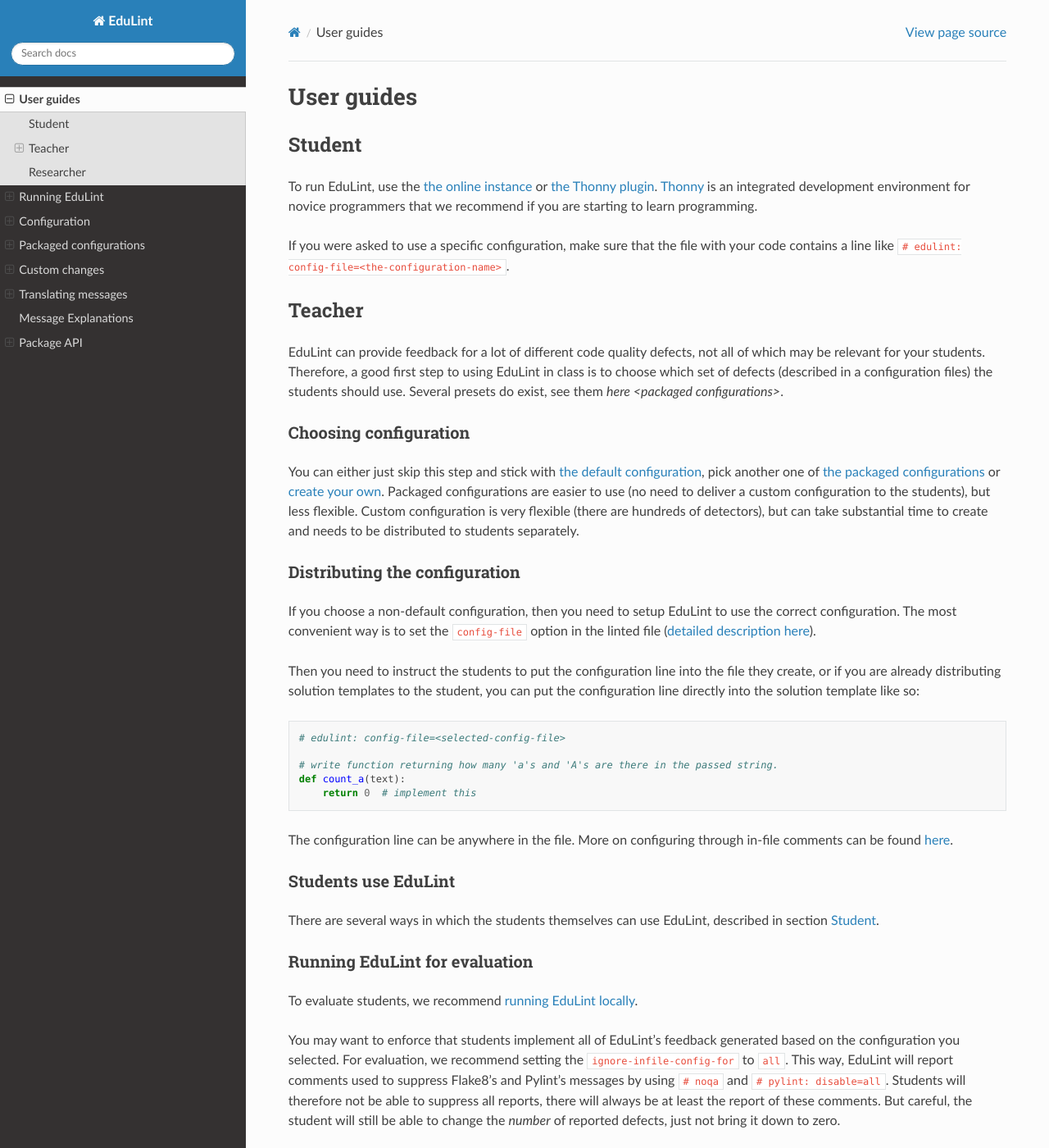
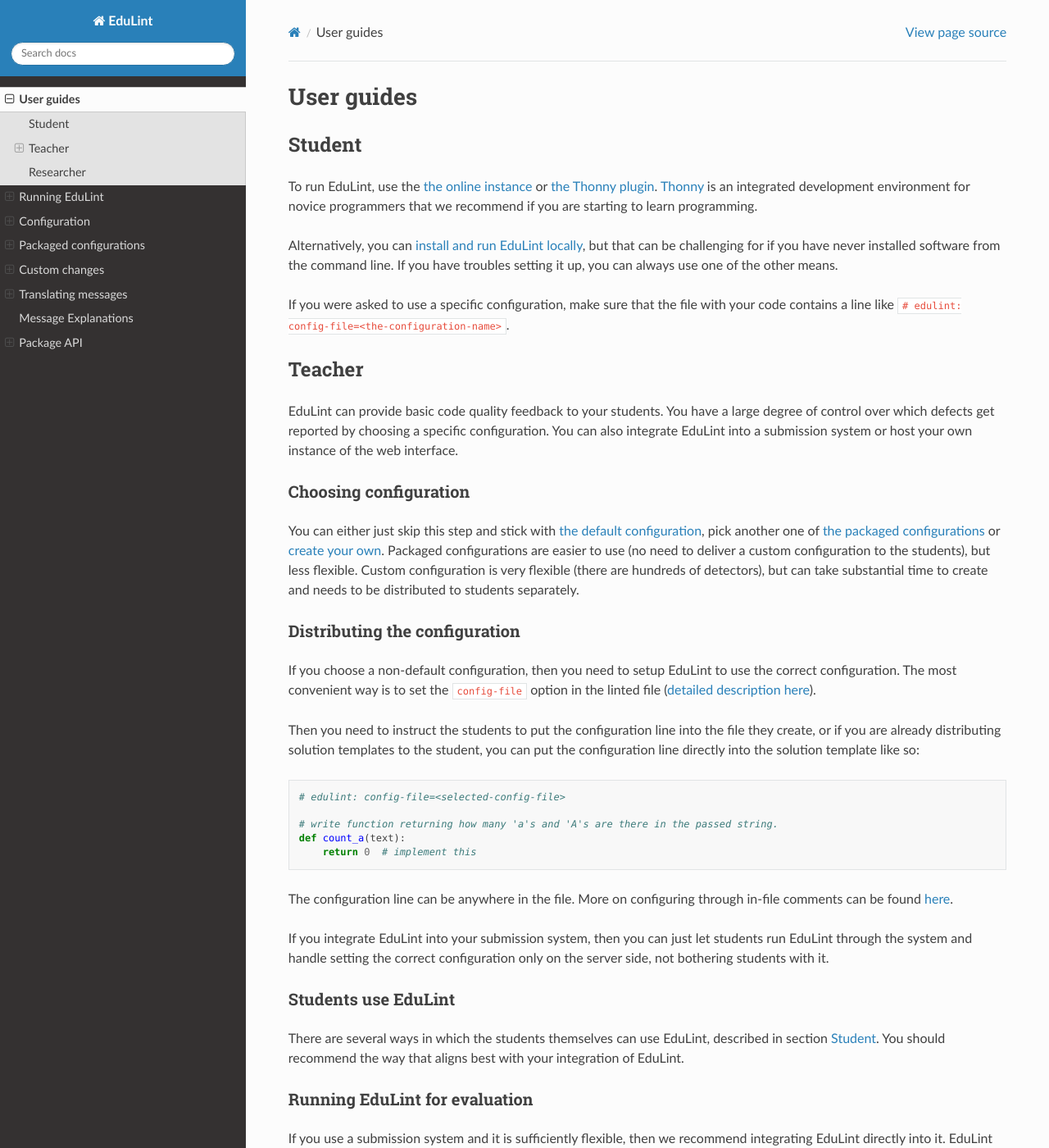
Before and after one commit to GiraffeReversed/edulint, a Sphinx documentation site: the page built from docs/source/user_guides.rst, in a window 1280 px wide and 1400 px high. Shown: the whole window at 82% size. Built offline with Sphinx 7.4.7 and the Read the Docs theme 3.1.0, drawn with Linux system fonts in a browser that asks for light colours; the version number could not be read and is left out; cross-references to code outside the pages are shown as plain code; some of the changed text lies outside the part shown.

Commit message:
docs: tweak user guides

```diff
--- a/docs/source/user_guides.rst
+++ b/docs/source/user_guides.rst
@@ -6,12 +6,14 @@
 
 To run EduLint, use the :ref:`the online instance <online instance>` or :ref:`the Thonny plugin <thonny plugin>`. `Thonny <https://thonny.org/>`_ is an integrated development environment for novice programmers that we recommend if you are starting to learn programming.
 
+Alternatively, you can :ref:`install and run EduLint locally <local installation>`, but that can be challenging for if you have never installed software from the command line. If you have troubles setting it up, you can always use one of the other means.
+
 If you were asked to use a specific configuration, make sure that the file with your code contains a line like :code:`# edulint: config-file=<the-configuration-name>`.
 
 Teacher
 ^^^^^^^
 
-EduLint can provide feedback for a lot of different code quality defects, not all of which may be relevant for your students. Therefore, a good first step to using EduLint in class is to choose which set of defects (described in a configuration files) the students should use. Several presets do exist, see them `here <packaged configurations>`.
+EduLint can provide basic code quality feedback to your students. You have a large degree of control over which defects get reported by choosing a specific configuration. You can also integrate EduLint into a submission system or host your own instance of the web interface.
 
 Choosing configuration
 """"""""""""""""""""""
@@ -35,15 +37,19 @@
 
 The configuration line can be anywhere in the file. More on configuring through in-file comments can be found :ref:`here <infile configuration>`.
 
+If you integrate EduLint into your submission system, then you can just let students run EduLint through the system and handle setting the correct configuration only on the server side, not bothering students with it.
+
 Students use EduLint
 """"""""""""""""""""
 
-There are several ways in which the students themselves can use EduLint, described in section `Student`_.
+There are several ways in which the students themselves can use EduLint, described in section `Student`_. You should recommend the way that aligns best with your integration of EduLint.
 
 Running EduLint for evaluation
 """"""""""""""""""""""""""""""
 
-To evaluate students, we recommend :ref:`running EduLint locally <local installation>`.
+If you use a submission system and it is sufficiently flexible, then we recommend integrating EduLint directly into it. EduLint can either be run on the server side, either as a subprocess, or using its :ref:`package API <package api>`). Alternatively, you can setup an `EduLint backend <https://github.com/GiraffeReversed/edulint-web>`_ and use its API. On top of the backend, you can host your own `frontend <https://github.com/GiraffeReversed/edulint-web-frontend>`_ and refer your students to that.
+
+Alternatively, you can :ref:`run EduLint locally <local installation>` to evaluate students' submissions.
 
 You may want to enforce that students implement all of EduLint's feedback generated based on the configuration you selected. For evaluation, we recommend setting the :link_option:`ignore-infile-config-for` to :code:`all`. This way, EduLint will report comments used to suppress Flake8's and Pylint's messages by using :code:`# noqa` and :code:`# pylint: disable=all`. Students will therefore not be able to suppress all reports, there will always be at least the report of these comments. But careful, the student will still be able to change the *number* of reported defects, just not bring it down to zero.
 
@@ -52,6 +58,12 @@
 .. code:: bash
 
     python3 -m edulint check -o config-file=<selected-config-file> -o ignore-infile-config-for=all <file-or-directory>
+
+.. code:: python
+
+    from edulint import check_code
+
+    _config, problems = check_code(["<file-or-directory>"], ["config-file=<selected-config-file>", "ignore-infile-config-for=all"])
 
 It is necessary to specify the config file to use, even if it is already specified in the checked file itself. The :code:`ignore-infile-config-for=all` will ignore even EduLint's configuration.
 
```
Also changed, not shown: docs/source/package_api.rst (+5 -5 lines).
